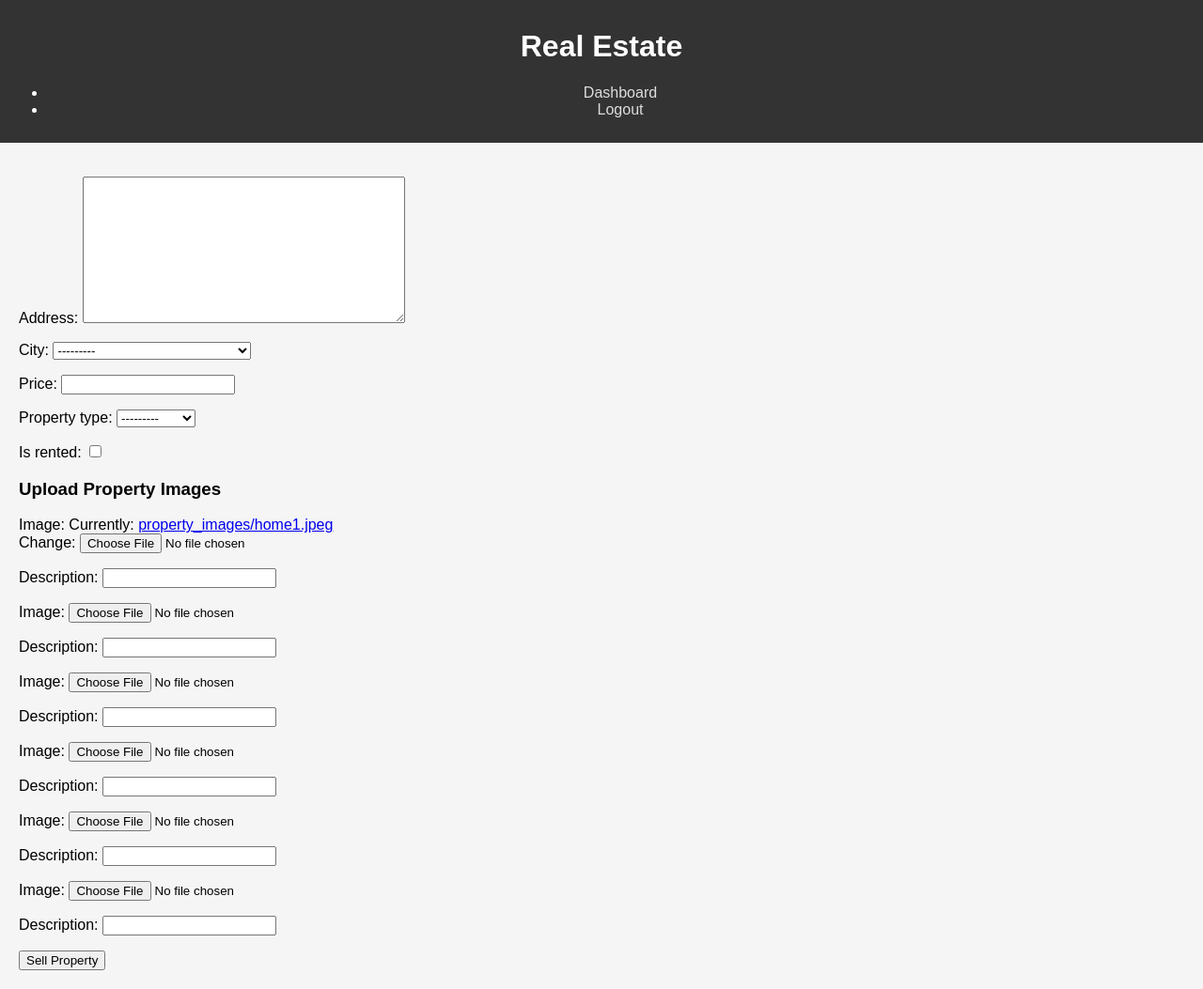
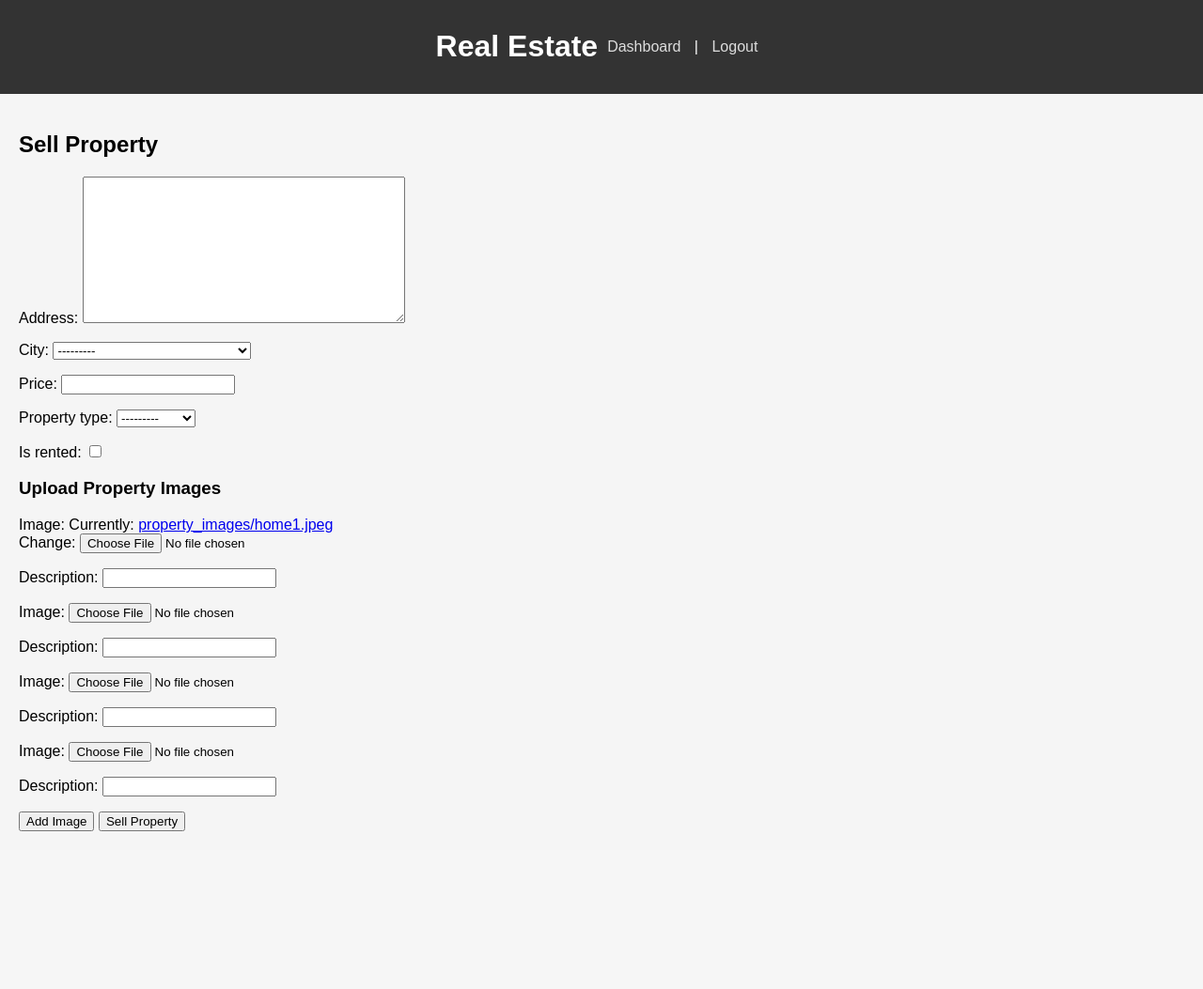
Before and after one commit to iamnewbie01/real-estate-project, a Django app: page /dashboard/sell/ in a window 1280 px wide. Shown: the whole page at 94% size. After the commit the page ends 885 px from the top, so only its background shows below. Run offline with Django 5.2, Linux system fonts and the light colour scheme; a user stored in the database is signed in; data comes from the database, SQL or seed files in the repository; both versions use the stored data as it was after the commit.

Commit message:
somechange

```diff
--- a/real_estate/members/forms.py
+++ b/real_estate/members/forms.py
@@ -60,11 +60,11 @@ class SignUpForm(forms.ModelForm):
 class PropertyForm(forms.ModelForm):
     class Meta:
         model = Property
-        fields = ['address', 'city', 'price', 'property_type', 'is_rented']  # Include other fields as needed
+        fields = ['address', 'city', 'price', 'property_type', 'is_rented']
 
 class PropertyImageForm(forms.ModelForm):
     class Meta:
         model = PropertyImage
         fields = ['image', 'description']
 
-PropertyImageFormSet = modelformset_factory(PropertyImage, form=PropertyImageForm, extra=3)
+PropertyImageFormSet = modelformset_factory(PropertyImage, form=PropertyImageForm, extra=1)
--- a/real_estate/members/static/style.css
+++ b/real_estate/members/static/style.css
@@ -11,6 +11,13 @@ header {
     color: white;
     padding: 10px;
     text-align: center;
+    display: flex;
+}
+
+.navbar {
+    display: flex;
+    align-items: center;
+    justify-content: center;
 }
 
 header h1 a {
--- a/real_estate/members/templates/base.html
+++ b/real_estate/members/templates/base.html
@@ -13,14 +13,13 @@
         <h1><a href="{% url 'home' %}">Real Estate</a></h1>
         {% if user.is_authenticated %}
             <nav>
-                <ul>
-                    {% if user.agent %}
-                        <li><a href="{% url 'agent_dashboard' %}">Agent Dashboard</a></li>
-                    {% else %}
-                        <li><a href="{% url 'dashboard' %}">Dashboard</a></li>
-                    {% endif %}
-                    <li><a href="{% url 'logout' %}">Logout</a></li>
-                </ul>
+                {% if user.agent %}
+                    <a href="{% url 'agent_dashboard' %}">Agent Dashboard</a>
+                {% else %}
+                    <a href="{% url 'dashboard' %}">Dashboard</a>
+                {% endif %}
+                |
+                <a href="{% url 'logout' %}">Logout</a>
             </nav>
         {% endif %}
     </header>
--- a/real_estate/members/templates/dashboard_agent.html
+++ b/real_estate/members/templates/dashboard_agent.html
@@ -5,11 +5,9 @@
         <ul>
             <li><a href="{% url 'profile' %}">Profile</a></li>
             <li><a href="{% url 'logout' %}">Logout</a></li>
-            <!-- Add more links as needed -->
         </ul>
     </nav>
     <div>
         <h2>Your to sell properties</h2>
-        <!-- You can display user-specific data here -->
     </div>
 {%endblock%}
--- a/real_estate/members/templates/home.html
+++ b/real_estate/members/templates/home.html
@@ -19,8 +19,8 @@
                 {% endif %}
                 <a href="{% url 'logout' %}">Logout</a>
             {% else %}
+                <a href="{% url 'property_list' %}">Properties</a> |
                 <a href="{% url 'login' %}">Login</a> |
-                <a href="{% url 'property_list' %}">Properties</a> |
                 <a href="{% url 'signup' %}">Sign Up</a>
             {% endif %}
         </nav>
--- a/real_estate/members/templates/sell_property.html
+++ b/real_estate/members/templates/sell_property.html
@@ -1,23 +1,45 @@
-<!-- sell_property.html -->
+<!-- templates/sell_property.html -->
 {% extends 'base.html' %}
-
 {% block content %}
-
-
-
-
+    <h2>Sell Property</h2>
     <form method="POST" enctype="multipart/form-data">
         {% csrf_token %}
-        {{ form.as_p }}  <!-- This will render all fields from the form -->
+        {{ form.as_p }}
 
         <h3>Upload Property Images</h3>
         {{ formset.management_form }}
-        {% for form in formset %}
-            {{ form.as_p }}
-        {% endfor %}
+        <div id="image-container">
+            {% for form in formset %}
+                <div class="image-upload">
+                    {{ form.as_p }}
+                </div>
+            {% endfor %}
+        </div>
 
+        <button type="button" id="add-image-button">Add Image</button>
         <button type="submit">Sell Property</button>
     </form>
 
+    <script>
+        document.addEventListener('DOMContentLoaded', function(){
+            let formIndex = {{ formset.total_form_count }};
+            const container = document.getElementById('image-container');
+            const addImageButton = document.getElementById('add-image-button');
 
-{%endblock%}
+            addImageButton.addEventListener('click', function() {
+                const newForm = document.createElement('div');
+                newForm.classList.add('image-upload');
+                newForm.innerHTML = `
+                    <label for="id_form-${formIndex}-image">Image:</label>
+                    <input type="file" name="form-${formIndex}-image" id="id_form-${formIndex}-image">
+                    <label for="id_form-${formIndex}-description">Description:</label>
+                    <input type="text" name="form-${formIndex}-description" id="id_form-${formIndex}-description">
+                `;
+                container.appendChild(newForm);
+
+                // Update the total form count in the management form
+                document.getElementById('id_form-TOTAL_FORMS').value = ++formIndex;
+            });
+        });
+    </script>
+{% endblock %}
--- a/real_estate/members/views.py
+++ b/real_estate/members/views.py
@@ -116,6 +116,7 @@ def sell_property_view(request):
     if request.method == 'POST':
         form = PropertyForm(request.POST)
         formset = PropertyImageFormSet(request.POST, request.FILES)
+        # formset=1
 
         if form.is_valid() and formset.is_valid():
             property_instance = form.save(commit=False)
@@ -125,11 +126,15 @@ def sell_property_view(request):
             property_instance.save()
 
             for image_form in formset:
-                image_instance = image_form.save(commit=False)
-                image_instance.property = property_instance
-                image_instance.save()
+                if image_form.cleaned_data.get('image'):  # Ensure image field is not empty
+                    image_instance = image_form.save(commit=False)
+                    image_instance.property = property_instance
+                    image_instance.save()
 
-            return redirect('dashboard')  # Redirect to dashboard or another page
+            messages.success(request, 'Property and images have been uploaded successfully.')
+            return redirect('dashboard')
+        else:
+            messages.error(request, 'There were errors in your submission.')
     else:
         form = PropertyForm()
         formset = PropertyImageFormSet()
```
Also changed, not shown: real_estate/db.sqlite3.
